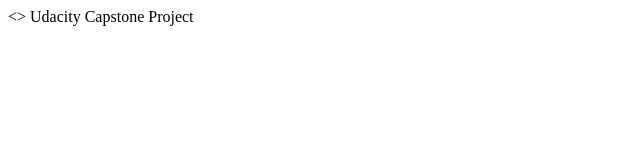
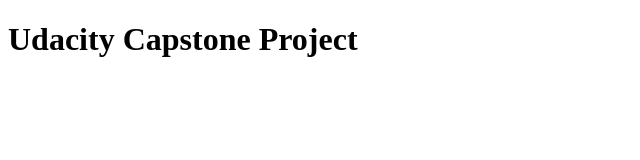
Before and after one commit to duyprog/capstone, a plain HTML site: page frontend/index.html in a window 1280 px wide. Shown: the whole page, without its empty margins (0-640 px from the left). Drawn offline with Linux system fonts and the light colour scheme.

Commit message:
lint successfully

```diff
--- a/frontend/index.html
+++ b/frontend/index.html
@@ -1,11 +1,12 @@
 <!DOCTYPE html>
 <html lang="en">
-<>
+<head>
     <meta charset="UTF-8">
     <meta http-equiv="X-UA-Compatible" content="IE=edge">
     <meta name="viewport" content="width=device-width, initial-scale=1.0">
-
+    <title>Document</title>
+</head>
 <body>
-    Udacity Capstone Project</h1>
+    <h1>Udacity Capstone Project</h1>
 </body>
 </html>
```
